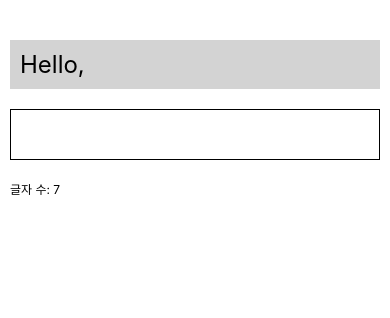
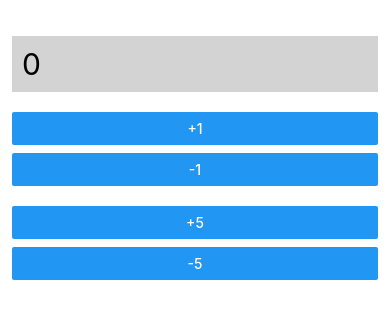
Before and after one commit to hyerindev/Mobile-App-Making, a React Native app: screen / in a window 390 px wide. Shown: the top 318 px of the page. Built offline with nearby package versions, Linux system fonts and the light colour scheme.

Commit message:
(lab 4) 다단 Counter

```diff
--- a/App.tsx
+++ b/App.tsx
@@ -1,30 +1,27 @@
 import type { TextStyle } from "react-native";
 import { useState } from "react";
-import { View, Text, TextInput } from "react-native";
+import { View, Text, Button } from "react-native";
 
-const commonStyle: TextStyle = {
-  margin: 10,
+const textStyle: TextStyle = {
   padding: 10,
-  fontSize: 24,
-};
-const textStyle: TextStyle = {
-  ...commonStyle,
   backgroundColor: "lightgray",
-};
-const inputStyle: TextStyle = {
-  ...commonStyle,
-  borderWidth: 1,
+  fontSize: 30,
 };
 
 const App = () => {
-  const [name, setName] = useState<string>("");
-  const greeting = "Hello, " + name;
+  const [val, setVal] = useState<number>(0);
 
   return (
-    <View style={{ paddingTop: 30 }}>
-      <Text style={textStyle}>{greeting}</Text>
-      <TextInput style={inputStyle} onChangeText={setName} />
-      <Text style={{ fontSize: 12, margin: 10 }}>글자 수: {greeting.length}</Text>
+    <View style={{ padding: 12, paddingTop: 36, gap: 20 }}>
+      <Text style={textStyle}>{val}</Text>
+      <View style={{ gap: 8 }}>
+        <Button title="+1" onPress={() => setVal((prev) => prev + 1)} />
+        <Button title="-1" onPress={() => setVal((prev) => prev - 1)} />
+      </View>
+      <View style={{ gap: 8 }}>
+        <Button title="+5" onPress={() => setVal((prev) => prev + 5)} />
+        <Button title="-5" onPress={() => setVal((prev) => prev - 5)} />
+      </View>
     </View>
   );
 };
```
